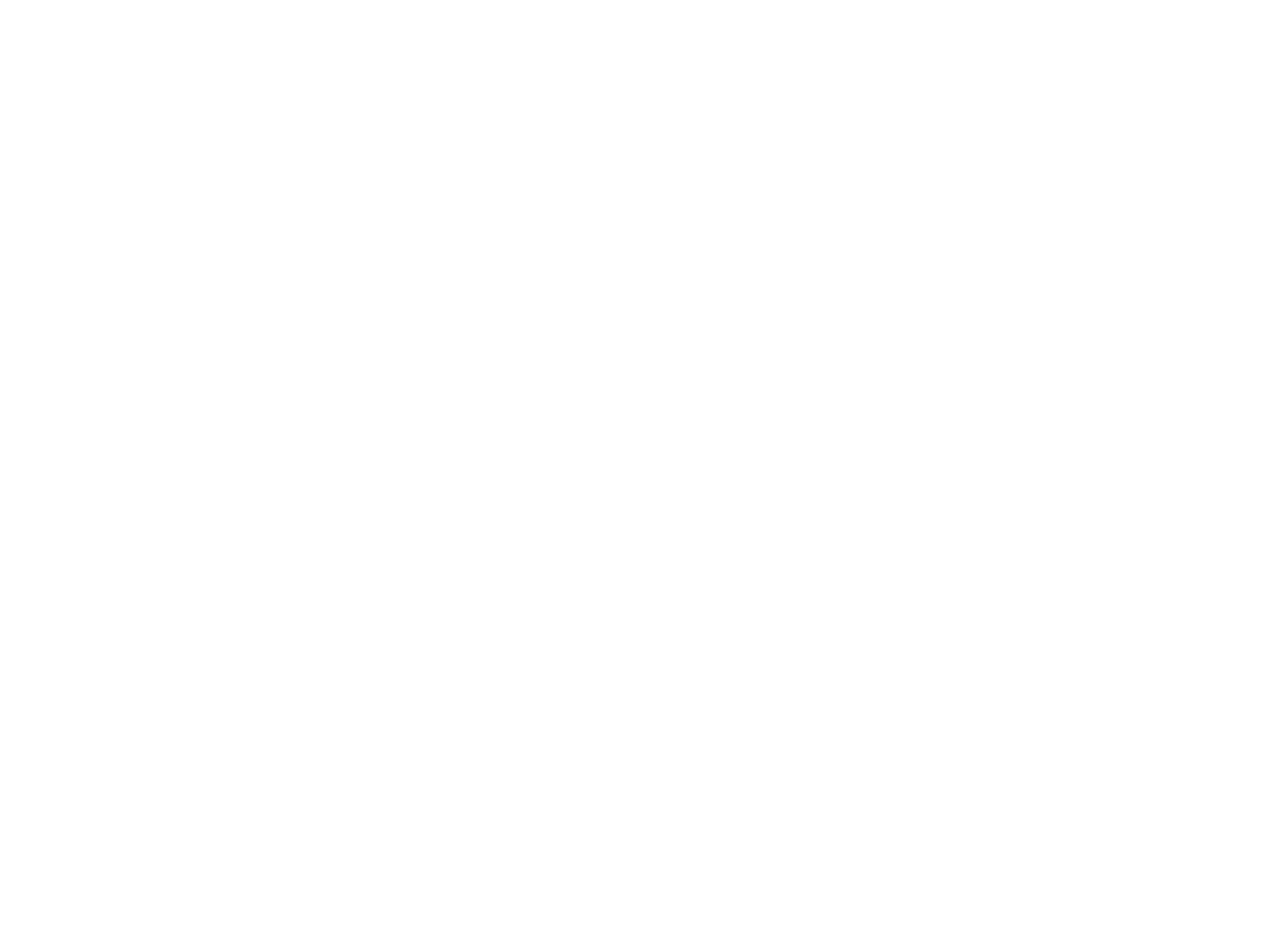
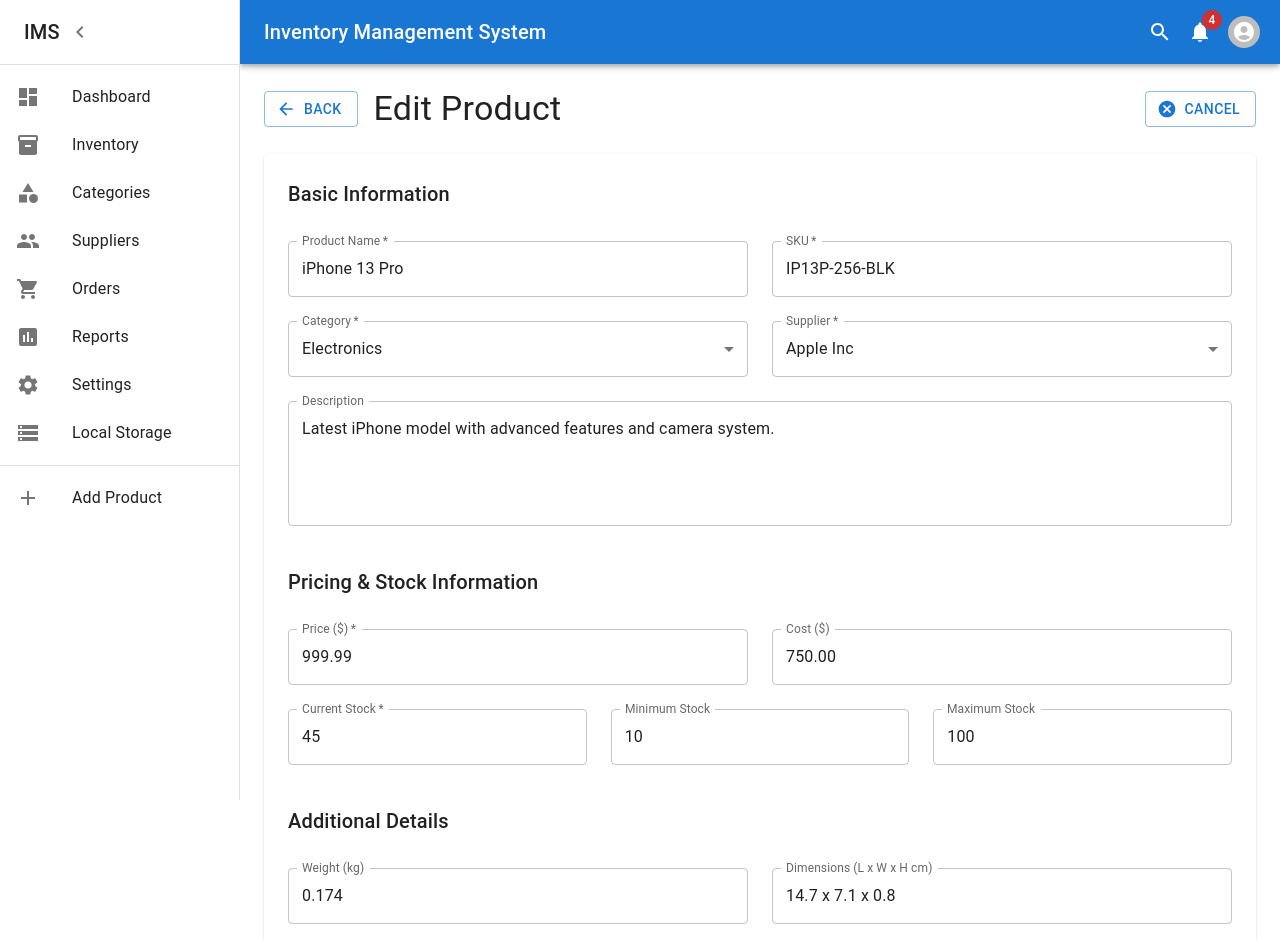
Before and after one commit to olarithecreator/IMS, a React app: page /dashboard/edit-product/1 in a window 1280 px wide. Before the commit this address had no page. Shown: the top 940 px of the page. Before the commit the page ends 800 px from the top, so only its background shows below. Built offline with nearby package versions, Linux system fonts and the light colour scheme.

Commit message:
fix: route paths under /dashboard and validation/timer cleanup in EditProduct

```diff
--- a/src/App.js
+++ b/src/App.js
@@ -21,6 +21,14 @@
 import ReportPage from './screens/ReportPage';
 import AlertForgetPassword from './screens/AlertForgetPassword';
 import LocalStorageViewer from './screens/LocalStorageViewer';
+import InventoryList from './screens/InventoryList';
+import Categories from './screens/Categories';
+import Suppliers from './screens/Suppliers';
+import Orders from './screens/Orders';
+import Settings from './screens/Settings';
+import ProductDetails from './screens/ProductDetails';
+import AddProduct from './screens/AddProduct';
+import EditProduct from './screens/EditProduct';
 
 function App() {
   return (
@@ -53,6 +61,9 @@
 
           {/* Product Page Routes (9.0 to 9.4) */}
           <Route path="product/:step" element={<ProductPage />} />
+          <Route path="product-details/:id" element={<ProductDetails />} />
+          <Route path="add-product" element={<AddProduct />} />
+          <Route path="edit-product/:id" element={<EditProduct />} />
 
           {/* Sales Routes (10.0 to 10.5) */}
           <Route path="sales/:step" element={<Sales />} />
@@ -92,6 +103,13 @@
 
           {/* Local Storage Viewer Route */}
           <Route path="local-storage" element={<LocalStorageViewer />} />
+
+          {/* Core app pages */}
+          <Route path="inventory" element={<InventoryList />} />
+          <Route path="categories" element={<Categories />} />
+          <Route path="suppliers" element={<Suppliers />} />
+          <Route path="orders" element={<Orders />} />
+          <Route path="settings" element={<Settings />} />
         </Route>
       </Routes>
     </Box>
--- a/src/components/Layout.js
+++ b/src/components/Layout.js
@@ -39,12 +39,12 @@
 
 const menuItems = [
   { text: 'Dashboard', icon: <Dashboard />, path: '/dashboard' },
-  { text: 'Inventory', icon: <Inventory />, path: '/inventory' },
-  { text: 'Categories', icon: <Category />, path: '/categories' },
-  { text: 'Suppliers', icon: <People />, path: '/suppliers' },
-  { text: 'Orders', icon: <ShoppingCart />, path: '/orders' },
-  { text: 'Reports', icon: <Assessment />, path: '/reports' },
-  { text: 'Settings', icon: <Settings />, path: '/settings' },
+  { text: 'Inventory', icon: <Inventory />, path: '/dashboard/inventory' },
+  { text: 'Categories', icon: <Category />, path: '/dashboard/categories' },
+  { text: 'Suppliers', icon: <People />, path: '/dashboard/suppliers' },
+  { text: 'Orders', icon: <ShoppingCart />, path: '/dashboard/orders' },
+  { text: 'Reports', icon: <Assessment />, path: '/dashboard/reports' },
+  { text: 'Settings', icon: <Settings />, path: '/dashboard/settings' },
   { text: 'Local Storage', icon: <Storage />, path: '/dashboard/local-storage' },
 ];
 
@@ -162,10 +162,10 @@
         open={Boolean(anchorEl)}
         onClose={handleProfileMenuClose}
       >
-        <MenuItem onClick={() => { handleProfileMenuClose(); navigate('/profile'); }}>
+        <MenuItem onClick={() => { handleProfileMenuClose(); navigate('/dashboard/profile'); }}>
           Profile
         </MenuItem>
-        <MenuItem onClick={() => { handleProfileMenuClose(); navigate('/settings'); }}>
+        <MenuItem onClick={() => { handleProfileMenuClose(); navigate('/dashboard/settings'); }}>
           Settings
         </MenuItem>
         <Divider />
@@ -202,7 +202,7 @@
         <Divider />
         <List>
           <ListItem disablePadding>
-            <ListItemButton onClick={() => handleNavigation('/add-product')}>
+            <ListItemButton onClick={() => handleNavigation('/dashboard/add-product')}>
               <ListItemIcon>
                 <Add />
               </ListItemIcon>
--- a/src/screens/AddProduct.js
+++ b/src/screens/AddProduct.js
@@ -132,7 +132,7 @@
       console.log('Submitting product:', formData);
       setSuccess(true);
       setTimeout(() => {
-        navigate('/inventory');
+        navigate('/dashboard/inventory');
       }, 2000);
     }
   };
@@ -412,7 +412,7 @@
         <Button
           variant="outlined"
           startIcon={<Cancel />}
-          onClick={() => navigate('/inventory')}
+          onClick={() => navigate('/dashboard/inventory')}
         >
           Cancel
         </Button>
--- a/src/screens/EditProduct.js
+++ b/src/screens/EditProduct.js
@@ -1,4 +1,4 @@
-import React, { useState, useEffect } from 'react';
+import React, { useState, useEffect, useRef } from 'react';
 import { useNavigate, useParams } from 'react-router-dom';
 import {
   Box,
@@ -50,6 +50,7 @@
 function EditProduct() {
   const { id } = useParams();
   const navigate = useNavigate();
+  const timeoutsRef = useRef([]);
   const [loading, setLoading] = useState(true);
   const [saving, setSaving] = useState(false);
   const [success, setSuccess] = useState(false);
@@ -74,7 +75,7 @@
 
   useEffect(() => {
     // Simulate loading product data
-    setTimeout(() => {
+    const loadTimeout = setTimeout(() => {
       setFormData({
         name: 'iPhone 13 Pro',
         sku: 'IP13P-256-BLK',
@@ -93,6 +94,12 @@
       });
       setLoading(false);
     }, 1000);
+    timeoutsRef.current.push(loadTimeout);
+
+    return () => {
+      timeoutsRef.current.forEach((t) => clearTimeout(t));
+      timeoutsRef.current = [];
+    };
   }, [id]);
 
   const handleChange = (e) => {
@@ -113,12 +120,54 @@
   const validateForm = () => {
     const newErrors = {};
 
+    const toNumber = (val) => {
+      const n = Number(val);
+      return Number.isFinite(n) ? n : null;
+    };
+    const toInteger = (val) => {
+      const n = Number(val);
+      return Number.isInteger(n) ? n : null;
+    };
+
     if (!formData.name.trim()) newErrors.name = 'Product name is required';
     if (!formData.sku.trim()) newErrors.sku = 'SKU is required';
     if (!formData.category) newErrors.category = 'Category is required';
     if (!formData.supplier) newErrors.supplier = 'Supplier is required';
-    if (!formData.price || formData.price <= 0) newErrors.price = 'Valid price is required';
-    if (!formData.stock || formData.stock < 0) newErrors.stock = 'Valid stock quantity is required';
+
+    const price = toNumber(formData.price);
+    if (price === null || price <= 0) newErrors.price = 'Enter a valid price greater than 0';
+
+    const stock = toInteger(formData.stock);
+    if (stock === null || stock < 0) newErrors.stock = 'Enter a valid non-negative whole number';
+
+    if (formData.cost !== '') {
+      const cost = toNumber(formData.cost);
+      if (cost === null || cost < 0) newErrors.cost = 'Enter a valid non-negative cost';
+    }
+
+    const minStock = formData.minStock === '' ? null : toInteger(formData.minStock);
+    const maxStock = formData.maxStock === '' ? null : toInteger(formData.maxStock);
+    if (formData.minStock !== '' && (minStock === null || minStock < 0)) newErrors.minStock = 'Enter a valid non-negative whole number';
+    if (formData.maxStock !== '' && (maxStock === null || maxStock < 0)) newErrors.maxStock = 'Enter a valid non-negative whole number';
+    if (minStock !== null && maxStock !== null && minStock > maxStock) {
+      newErrors.minStock = 'Minimum cannot exceed maximum';
+      newErrors.maxStock = 'Maximum must be at least the minimum';
+    }
+
+    if (formData.weight !== '') {
+      const weight = toNumber(formData.weight);
+      if (weight === null || weight < 0) newErrors.weight = 'Enter a valid non-negative weight';
+    }
+
+    if (formData.dimensions.trim() !== '') {
+      const dimsOk = /^\s*\d+(?:\.\d+)?\s*x\s*\d+(?:\.\d+)?\s*x\s*\d+(?:\.\d+)?\s*$/i.test(formData.dimensions);
+      if (!dimsOk) newErrors.dimensions = 'Use format: L x W x H (e.g., 10 x 5 x 2)';
+    }
+
+    if (formData.barcode.trim() !== '') {
+      const barcodeOk = /^\d{8,14}$/.test(formData.barcode.trim());
+      if (!barcodeOk) newErrors.barcode = 'Use 8-14 digits only';
+    }
 
     setErrors(newErrors);
     return Object.keys(newErrors).length === 0;
@@ -135,14 +184,16 @@
     setSaving(true);
 
     // Simulate API call
-    setTimeout(() => {
+    const apiTimeout = setTimeout(() => {
       console.log('Updating product:', formData);
       setSaving(false);
       setSuccess(true);
-      setTimeout(() => {
-        navigate('/inventory');
+      const redirectTimeout = setTimeout(() => {
+        navigate('/dashboard/inventory');
       }, 2000);
+      timeoutsRef.current.push(redirectTimeout);
     }, 1500);
+    timeoutsRef.current.push(apiTimeout);
   };
 
   if (loading) {
@@ -160,7 +211,7 @@
           <Button
             variant="outlined"
             startIcon={<ArrowBack />}
-            onClick={() => navigate('/inventory')}
+            onClick={() => navigate('/dashboard/inventory')}
           >
             Back
           </Button>
@@ -171,7 +222,7 @@
         <Button
           variant="outlined"
           startIcon={<Cancel />}
-          onClick={() => navigate('/inventory')}
+          onClick={() => navigate('/dashboard/inventory')}
         >
           Cancel
         </Button>
@@ -291,6 +342,7 @@
                 onChange={handleChange}
                 error={!!errors.price}
                 helperText={errors.price}
+                inputProps={{ min: 0.01, step: 0.01 }}
                 required
               />
             </Grid>
@@ -303,6 +355,9 @@
                 type="number"
                 value={formData.cost}
                 onChange={handleChange}
+                error={!!errors.cost}
+                helperText={errors.cost}
+                inputProps={{ min: 0, step: 0.01 }}
               />
             </Grid>
 
@@ -316,6 +371,7 @@
                 onChange={handleChange}
                 error={!!errors.stock}
                 helperText={errors.stock}
+                inputProps={{ min: 0, step: 1 }}
                 required
               />
             </Grid>
@@ -330,6 +386,7 @@
                 onChange={handleChange}
                 error={!!errors.minStock}
                 helperText={errors.minStock}
+                inputProps={{ min: 0, step: 1 }}
               />
             </Grid>
 
@@ -341,6 +398,9 @@
                 type="number"
                 value={formData.maxStock}
                 onChange={handleChange}
+                error={!!errors.maxStock}
+                helperText={errors.maxStock}
+                inputProps={{ min: 0, step: 1 }}
               />
             </Grid>
 
@@ -358,6 +418,9 @@
                 type="number"
                 value={formData.weight}
                 onChange={handleChange}
+                error={!!errors.weight}
+                helperText={errors.weight}
+                inputProps={{ min: 0, step: 0.001 }}
               />
             </Grid>
 
@@ -369,6 +432,8 @@
                 value={formData.dimensions}
                 onChange={handleChange}
                 placeholder="10 x 5 x 2"
+                error={!!errors.dimensions}
+                helperText={errors.dimensions}
               />
             </Grid>
 
@@ -379,6 +444,8 @@
                 name="barcode"
                 value={formData.barcode}
                 onChange={handleChange}
+                error={!!errors.barcode}
+                helperText={errors.barcode}
               />
             </Grid>
 
@@ -397,7 +464,7 @@
           <Box sx={{ display: 'flex', justifyContent: 'flex-end', gap: 2, mt: 4 }}>
             <Button
               variant="outlined"
-              onClick={() => navigate('/inventory')}
+              onClick={() => navigate('/dashboard/inventory')}
             >
               Cancel
             </Button>
--- a/src/screens/InventoryList.js
+++ b/src/screens/InventoryList.js
@@ -107,14 +107,14 @@
 
   const handleEdit = () => {
     if (selectedProduct) {
-      navigate(`/edit-product/${selectedProduct.id}`);
+      navigate(`/dashboard/edit-product/${selectedProduct.id}`);
     }
     handleMenuClose();
   };
 
   const handleView = () => {
     if (selectedProduct) {
-      navigate(`/product/${selectedProduct.id}`);
+      navigate(`/dashboard/product-details/${selectedProduct.id}`);
     }
     handleMenuClose();
   };
@@ -229,7 +229,7 @@
         <Button
           variant="contained"
           startIcon={<Add />}
-          onClick={() => navigate('/add-product')}
+          onClick={() => navigate('/dashboard/add-product')}
         >
           Add Product
         </Button>
```
